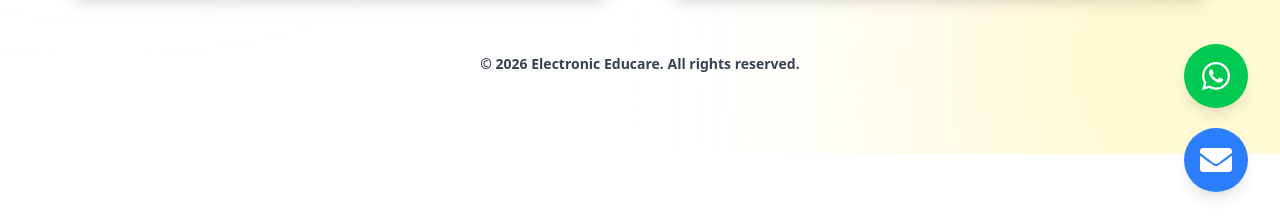
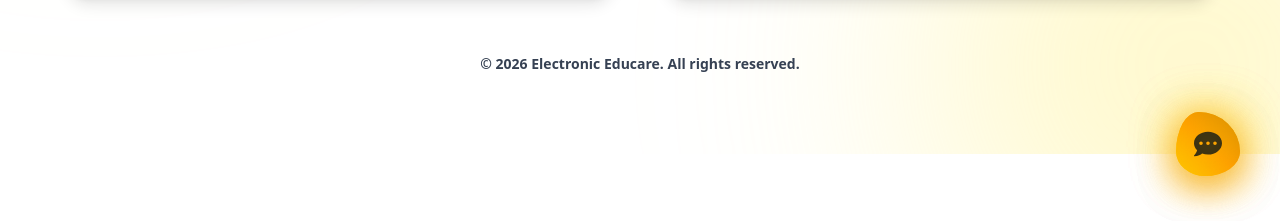
Before and after one commit to yarrowtech-intern2/EECB2CLanding, a React (Vite) app in the folder frontend/: page /floating in a window 1280 px wide. Shown: the part 576-797 px from the top of the page. Built offline with nearby package versions, Linux system fonts and the light colour scheme.

Commit message:
here fixed bugs

```diff
--- a/frontend/src/App.jsx
+++ b/frontend/src/App.jsx
@@ -19,7 +19,6 @@ function Home() {
       <Modules />
       <FAQ />
       <Contact />
-      <Floating />
     </main>
   );
 }
@@ -53,6 +52,7 @@ export default function App() {
           <Route path="/floating" element={<Floating />} />
         </Routes>
         <Footer />
+        <Floating />
       </div>
     </div>
   );
--- a/frontend/src/Components/FAQ.jsx
+++ b/frontend/src/Components/FAQ.jsx
@@ -13,6 +13,10 @@ import {
 import { CiWifiOff } from "react-icons/ci";
 
 const FAQ = () => {
+  useEffect(() => {
+    AOS.refresh();
+  }, []);
+
   // ✅ FIX: start with null (no open by default)
   const [openIndex, setOpenIndex] = useState(null);
 
@@ -75,7 +79,7 @@ const FAQ = () => {
   return (
     <section
       id="faq"
-      className="relative py-16 xs:py-20 bg-white overflow-hidden"
+      className="relative py-16 xs:py-20 bg-white"
     >
       {/* Soft background glow */}
       <div className="absolute -top-44 -right-44 w-[720px] h-[720px] bg-sky-100/70 blur-[170px] rounded-full pointer-events-none" />
@@ -97,8 +101,6 @@ const FAQ = () => {
         {/* Grid */}
         <div
           className="grid grid-cols-1 md:grid-cols-2 gap-6 sm:gap-8 2xl:gap-14 3xl:gap-20 items-start"
-          data-aos="fade-up"
-          data-aos-delay="150"
         >
           {faqs.map((faq, index) => {
             const isOpen = openIndex === index;
@@ -106,6 +108,8 @@ const FAQ = () => {
             return (
               <div
                 key={index}
+                data-aos={index % 2 === 0 ? "fade-right" : "fade-left"}
+                data-aos-delay={index * 100}
                 className={`
                   group w-full rounded-[28px] bg-white
                   shadow-[0_18px_60px_rgba(15,23,42,0.10)]
--- a/frontend/src/Components/Floating.jsx
+++ b/frontend/src/Components/Floating.jsx
@@ -1,70 +1,152 @@
-import React from "react";
-import { FaWhatsapp, FaEnvelope } from "react-icons/fa";
+import React, { useState, useEffect } from "react";
+import { FaWhatsapp, FaEnvelope, FaArrowUp, FaPlus, FaTimes, FaCommentDots } from "react-icons/fa";
 
 const FloatingActions = () => {
+  const [isOpen, setIsOpen] = useState(false);
+  const [isScrolled, setIsScrolled] = useState(false);
+
   const email = "electroniceducaresales@yarrowtech.co.in";
+  const gmailLink = `https://mail.google.com/mail/?view=cm&fs=1&to=${email}`;
+  const mailtoLink = `mailto:${email}`;
+  const isMobile = /Android|iPhone|iPad|iPod/i.test(navigator.userAgent);
 
-  // ✅ Gmail compose link (best for desktop)
-  const gmailLink = `https://mail.google.com/mail/?view=cm&fs=1&to=${email}`;
+  useEffect(() => {
+    const handleScroll = () => {
+      setIsScrolled(window.pageYOffset > 300);
+    };
+    window.addEventListener("scroll", handleScroll);
+    return () => window.removeEventListener("scroll", handleScroll);
+  }, []);
 
-  // ✅ Mailto (best for mobile)
-  const mailtoLink = `mailto:${email}`;
-
-  // ✅ Detect mobile device
-  const isMobile = /Android|iPhone|iPad|iPod/i.test(navigator.userAgent);
+  const scrollToTop = () => {
+    window.scrollTo({
+      top: 0,
+      behavior: "smooth",
+    });
+    setIsOpen(false);
+  };
 
   return (
     <div
       className="
         fixed
-        right-3 sm:right-4 xl:right-8
-        bottom-4 sm:bottom-6 xl:bottom-8
+        right-6 sm:right-10
+        bottom-8 sm:bottom-12
         z-[1000]
-        flex flex-col gap-3 sm:gap-4 xl:gap-5
-        pointer-events-auto
+        pointer-events-none
       "
     >
-      {/* WhatsApp */}
+      <div className="relative flex items-center justify-center">
+
+        {/* Sub-buttons - Arc Layout */}
+        {/* WhatsApp - Top Left */}
         <a
           href="https://wa.me/919830590929?text=Hello%20I%20am%20interested%20in%20your%20ERP%20solutions"
           target="_blank"
           rel="noopener noreferrer"
-        aria-label="Chat on WhatsApp"
-        title="Chat on WhatsApp"
+          style={{
+            transform: isOpen ? "translate(-60px, -60px) scale(1)" : "translate(0, 0) scale(0)",
+            transitionDelay: isOpen ? "100ms" : "0ms",
+          }}
           className="
-          w-10 h-10 sm:w-12 sm:h-12 xl:w-16 xl:h-16
-          rounded-full
-          bg-green-500 hover:bg-green-600
-          text-white
+            absolute pointer-events-auto
+            w-12 h-12 rounded-full
+            bg-green-500 text-white
             flex items-center justify-center
-          shadow-lg hover:shadow-[0_20px_50px_rgba(34,197,94,0.3)]
-          transition-all duration-300
-          hover:scale-110 active:scale-95
+            shadow-[0_0_20px_rgba(34,197,94,0.4)]
+            transition-all duration-500 cubic-bezier(0.175, 0.885, 0.32, 1.275)
+            hover:scale-110 active:scale-90
           "
+          title="WhatsApp Support"
         >
-        <FaWhatsapp className="w-5 h-5 sm:w-6 sm:h-6 xl:w-8 xl:h-8" />
+          <FaWhatsapp size={24} />
         </a>
 
-      {/* Email */}
+        {/* Email - Top Center */}
         <a
           href={isMobile ? mailtoLink : gmailLink}
           target={isMobile ? "_self" : "_blank"}
           rel="noopener noreferrer"
-        aria-label="Send Email"
+          style={{
+            transform: isOpen ? "translate(0px, -85px) scale(1)" : "translate(0, 0) scale(0)",
+            transitionDelay: isOpen ? "200ms" : "0ms",
+          }}
+          className="
+            absolute pointer-events-auto
+            w-12 h-12 rounded-full
+            bg-blue-500 text-white
+            flex items-center justify-center
+            shadow-[0_0_20px_rgba(59,130,246,0.4)]
+            transition-all duration-500 cubic-bezier(0.175, 0.885, 0.32, 1.275)
+            hover:scale-110 active:scale-90
+          "
           title="Send Email"
+        >
+          <FaEnvelope size={20} />
+        </a>
+
+        {/* Scroll Top - Left Center (Only if scrolled) */}
+        <button
+          onClick={scrollToTop}
+          style={{
+            transform: isOpen && isScrolled ? "translate(-85px, 0px) scale(1)" : "translate(0, 0) scale(0)",
+            transitionDelay: isOpen ? "300ms" : "0ms",
+          }}
           className="
-          w-10 h-10 sm:w-12 sm:h-12 xl:w-16 xl:h-16
-          rounded-full
-          bg-blue-500 hover:bg-blue-600
-          text-white
+            absolute pointer-events-auto
+            w-12 h-12 rounded-full
+            bg-slate-900 text-white
             flex items-center justify-center
-          shadow-lg hover:shadow-[0_20px_50px_rgba(59,130,246,0.3)]
-          transition-all duration-300
-          hover:scale-110 active:scale-95
+            shadow-xl
+            transition-all duration-500 cubic-bezier(0.175, 0.885, 0.32, 1.275)
+            hover:scale-110 active:scale-90
           "
+          title="Scroll to Top"
         >
-        <FaEnvelope className="w-5 h-5 sm:w-6 sm:h-6 xl:w-8 xl:h-8" />
-      </a>
+          <FaArrowUp size={20} />
+        </button>
+
+        {/* Main Toggle Button - "Liquid" Shape */}
+        <button
+          onClick={() => setIsOpen(!isOpen)}
+          className={`
+            relative pointer-events-auto
+            w-14 h-14 sm:w-16 sm:h-16
+            bg-gradient-to-tr from-yellow-400 via-amber-500 to-yellow-600
+            text-slate-950
+            flex items-center justify-center
+            shadow-[0_10px_35px_rgba(245,158,11,0.5)]
+            transition-all duration-500 ease-in-out
+            hover:scale-110 active:scale-90
+            ${isOpen ? "rounded-full" : "rounded-[30%_70%_70%_30%_/_30%_30%_70%_70%] animate-liquid"}
+          `}
+        >
+          <div className={`transition-all duration-500 ${isOpen ? "rotate-180 scale-0 opacity-0" : "rotate-0 scale-100 opacity-100"}`}>
+            <FaCommentDots size={28} />
+          </div>
+          <div className={`absolute transition-all duration-500 ${isOpen ? "rotate-0 scale-100 opacity-100" : "rotate-180 scale-0 opacity-0"}`}>
+            <FaTimes size={28} />
+          </div>
+
+          {/* Glowing Aura */}
+          <div className="absolute inset-0 rounded-inherit bg-yellow-400 blur-xl opacity-20 group-hover:opacity-40 transition-opacity animate-pulse" />
+        </button>
+      </div>
+
+      <style>
+        {`
+          @keyframes liquid {
+            0% { border-radius: 30% 70% 70% 30% / 30% 30% 70% 70%; }
+            25% { border-radius: 58% 42% 75% 25% / 76% 46% 54% 24%; }
+            50% { border-radius: 50% 50% 33% 67% / 55% 27% 73% 45%; }
+            75% { border-radius: 33% 67% 58% 42% / 63% 68% 32% 37%; }
+            100% { border-radius: 30% 70% 70% 30% / 30% 30% 70% 70%; }
+          }
+          .animate-liquid {
+            animation: liquid 8s ease-in-out infinite;
+          }
+        `}
+      </style>
     </div>
   );
 };
--- a/frontend/src/Components/Modules.jsx
+++ b/frontend/src/Components/Modules.jsx
@@ -15,6 +15,9 @@ import {
 } from "react-icons/fa";
 
 const FeaturesModules = () => {
+  useEffect(() => {
+    AOS.refresh();
+  }, []);
 
   const features = [
     {
@@ -59,7 +62,7 @@ const FeaturesModules = () => {
   return (
     <section
       id="features"
-      className="w-full py-24 relative overflow-hidden bg-white"
+      className="w-full py-24 relative bg-white"
     >
       {/* Soft Background Glow */}
       <div className="absolute -top-56 -right-56 w-[800px] h-[800px] bg-sky-100/70 blur-[180px] rounded-full pointer-events-none animate-gpu" />
@@ -92,8 +95,8 @@ const FeaturesModules = () => {
           {features.map((feature, index) => (
             <div
               key={index}
-              data-aos="fade-up"
-              data-aos-delay={250 + index * 70}
+              data-aos={index % 2 === 0 ? "fade-right" : "fade-left"}
+              data-aos-delay={index * 100}
               className="
                 group relative bg-white
                 rounded-[26px]
--- a/frontend/src/Components/WhyEEC.jsx
+++ b/frontend/src/Components/WhyEEC.jsx
@@ -4,6 +4,9 @@ import "aos/dist/aos.css";
 import { FaCheckCircle, FaBolt, FaGamepad, FaUserShield } from "react-icons/fa";
 
 const WhyEEC = () => {
+  useEffect(() => {
+    AOS.refresh();
+  }, []);
 
   const features = [
     {
@@ -31,7 +34,7 @@ const WhyEEC = () => {
   return (
     <section
       id="why-eec"
-      className="w-full py-20 relative overflow-hidden bg-white"
+      className="w-full py-20 relative bg-white"
     >
       {/* Background soft gradient */}
       <div className="absolute inset-0 bg-gradient-to-br from-white via-yellow-50 to-white" />
@@ -62,8 +65,8 @@ const WhyEEC = () => {
           {features.map((feature, index) => (
             <div
               key={index}
-              data-aos="fade-up"
-              data-aos-delay={index * 300}
+              data-aos={index % 2 === 0 ? "fade-right" : "fade-left"}
+              data-aos-delay={index * 100}
               className="
                 group relative bg-white
                 rounded-[26px]
```
Lines whose indentation alone changed are shown as unchanged.
